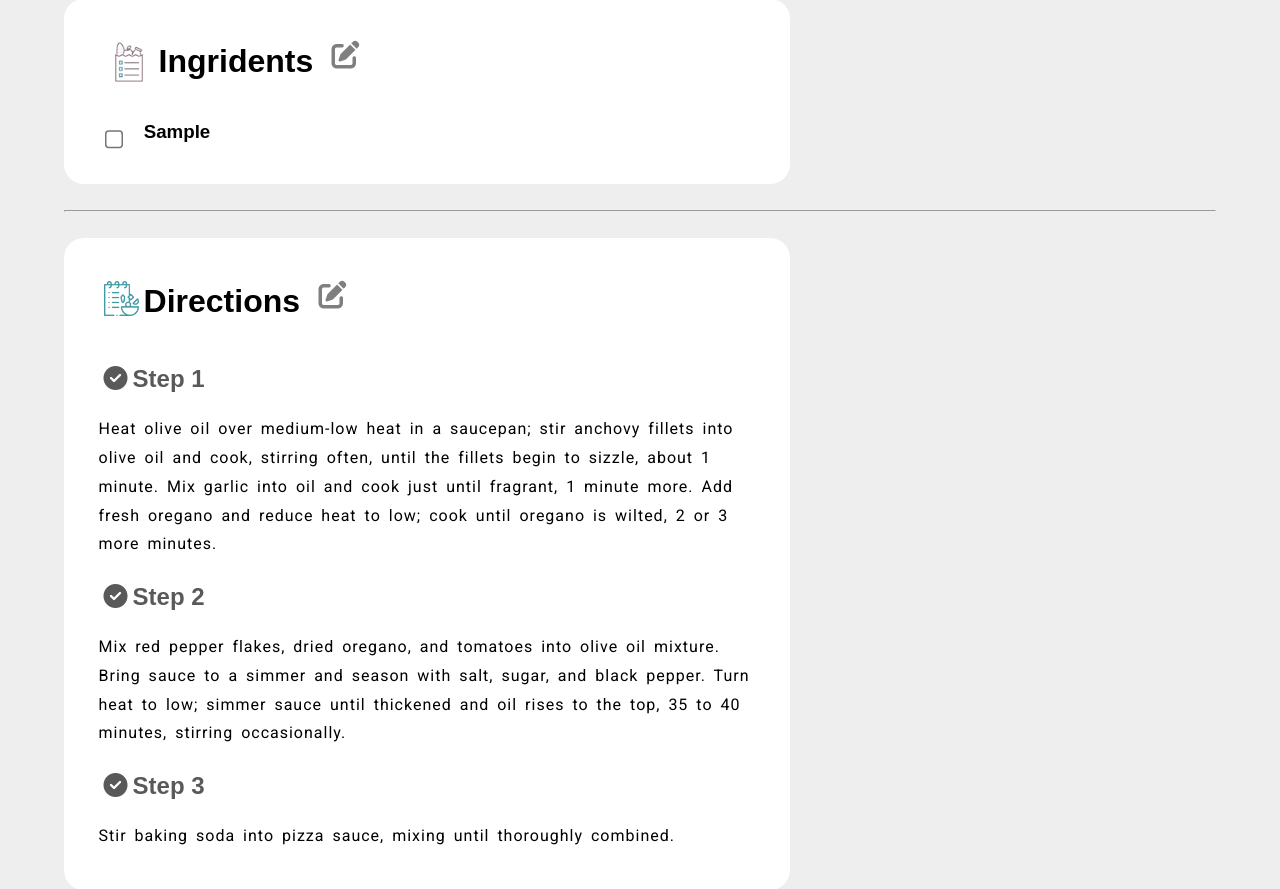
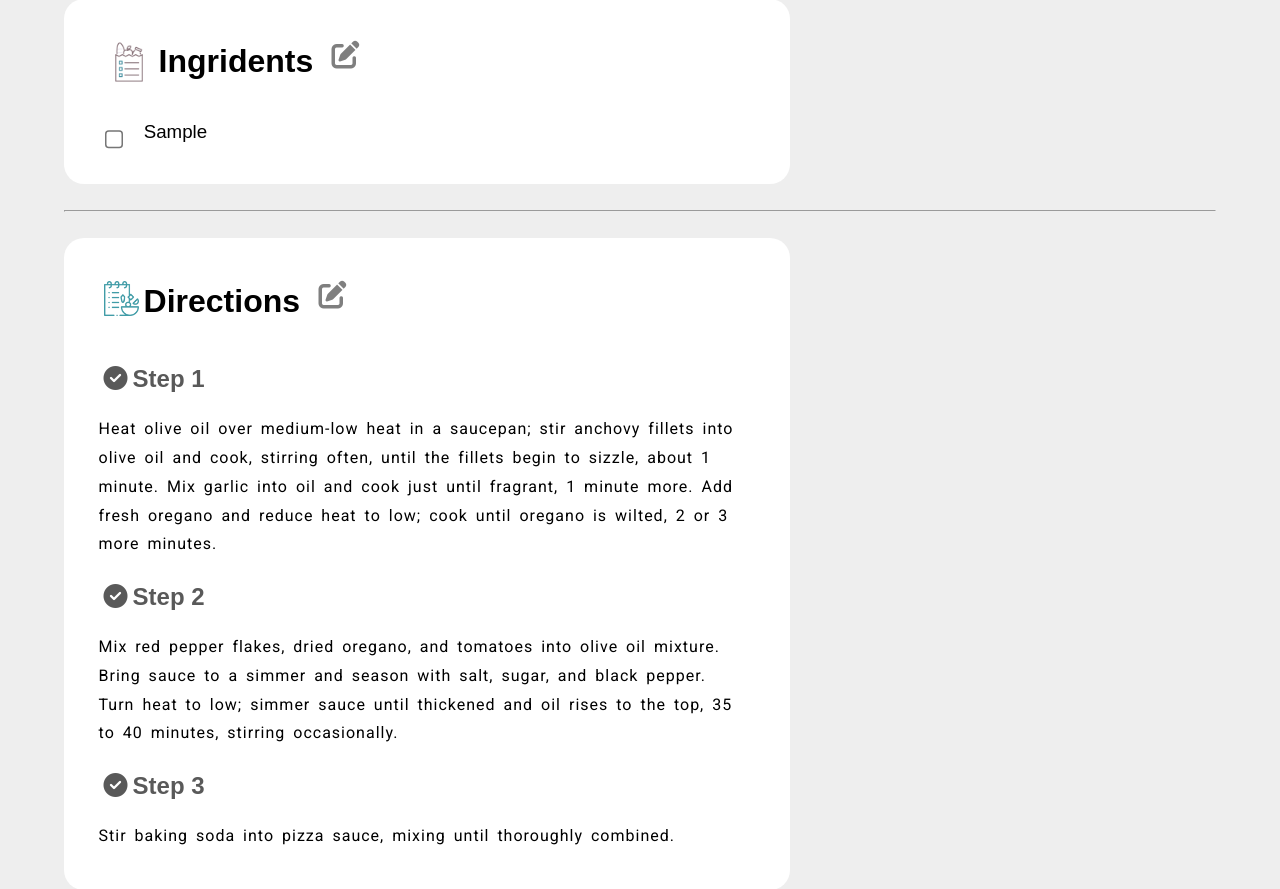
Before and after one commit to TejasV58/RECIPE_FINDER, a PHP site: the page made by more details.php in a window 1280 px wide. Shown: the part 1102-1991 px from the top of the page. Run offline with PHP 8.4, Linux system fonts and the light colour scheme; tables that the repository leaves empty or names only in its code hold one stand-in row (values such as "Sample post"); some libraries are stand-ins or nearby versions.

Commit message:
ingredient wrapping

```diff
--- a/more details.css
+++ b/more details.css
@@ -154,8 +154,18 @@ a.editicon{
 }
 
 .ingridents{
-    display: flex;
+    display:flex;
+    width:100%;
+    word-wrap: break-word;
+    padding:0;
 }
+
+.ingredient-item{
+    width:45vw;
+    word-wrap: break-word;
+    font-weight:400;
+}
+
 
 .ingridents h3{
     cursor: pointer;
@@ -176,6 +186,11 @@ input[type=checkbox]{
     width: 57%;
 }
 
+
+.text-contain{
+    width:50vw;
+    word-wrap: break-word;
+}
 .review-btn{
     background:orangered;
     outline: none;
--- a/more details.php
+++ b/more details.php
@@ -100,8 +100,8 @@
             <?php for ($i=0; $i<count($array); $i++){
                 echo'
                 <div class="ingridents">
-                    <input type="checkbox" id="ig1" name = "ig1">
-                    <label for="ig1"><h3>'.$array[$i].'</h3></label>
+                        <input type="checkbox" id="ig'.$i.'" >
+                        <label for="ig'.$i.'"><h3 class=ingredient-item>'.$array[$i].'</h3></label>
                 </div>' ;
                 }
             ?>
@@ -128,15 +128,15 @@
                     <a href="modifyrecipe.php?recipeid=<?php echo $recipeid; ?>" class=editicon><i class="fas fa-edit"></i></a>
                 </div>
                 <h2 class=steps-head><i class="fa fa-check-circle" aria-hidden="true"></i>Step 1</h2>
-                <p>Heat olive oil over medium-low heat in a saucepan; stir anchovy fillets into olive oil and cook, stirring often, until the fillets begin to sizzle, about 1 minute. Mix garlic into oil and cook just until fragrant, 1 minute more. Add fresh oregano and reduce heat to low; cook until oregano is wilted, 2 or 3 more minutes.</p>
+                <p class=text-contain>Heat olive oil over medium-low heat in a saucepan; stir anchovy fillets into olive oil and cook, stirring often, until the fillets begin to sizzle, about 1 minute. Mix garlic into oil and cook just until fragrant, 1 minute more. Add fresh oregano and reduce heat to low; cook until oregano is wilted, 2 or 3 more minutes.</p>
 
                 <h2 class=steps-head><i class="fa fa-check-circle" aria-hidden="true"></i>Step 2</h2>
-                <p>Mix red pepper flakes, dried oregano, and tomatoes into olive oil mixture. Bring sauce to a
+                <p class=text-contain>Mix red pepper flakes, dried oregano, and tomatoes into olive oil mixture. Bring sauce to a
                     simmer and season with salt, sugar, and black pepper. Turn heat to low; simmer sauce until
                     thickened and oil rises to the top, 35 to 40 minutes, stirring occasionally.</p>
 
                 <h2 class=steps-head><i class="fa fa-check-circle" aria-hidden="true" ></i>Step 3</h2>
-                <p>Stir baking soda into pizza sauce, mixing until thoroughly combined.</p>
+                <p class=text-contain>Stir baking soda into pizza sauce, mixing until thoroughly combined.</p>
             </div>
             <hr><br><br><br>
 
```
